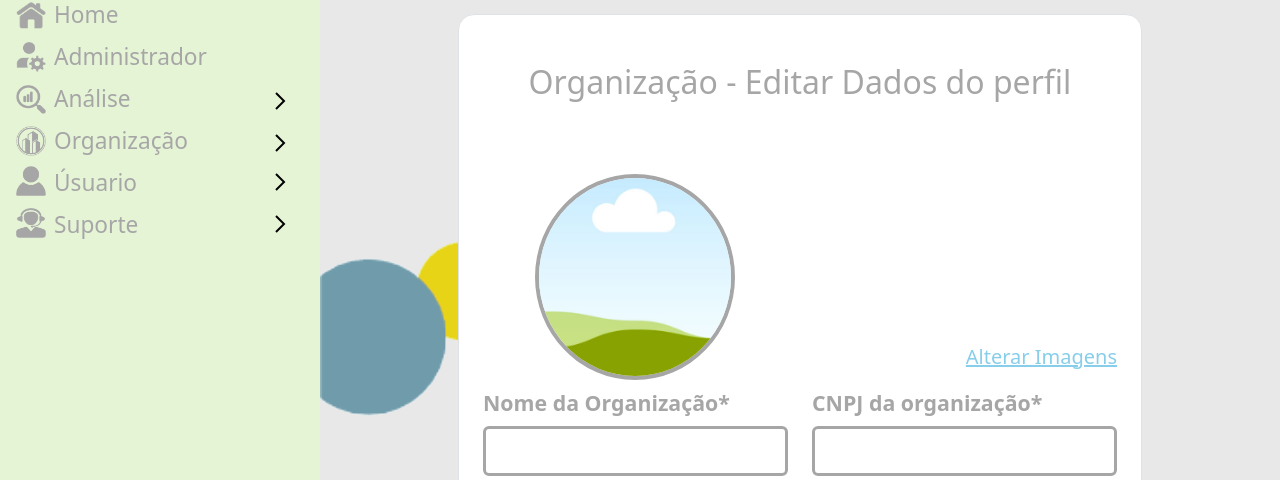
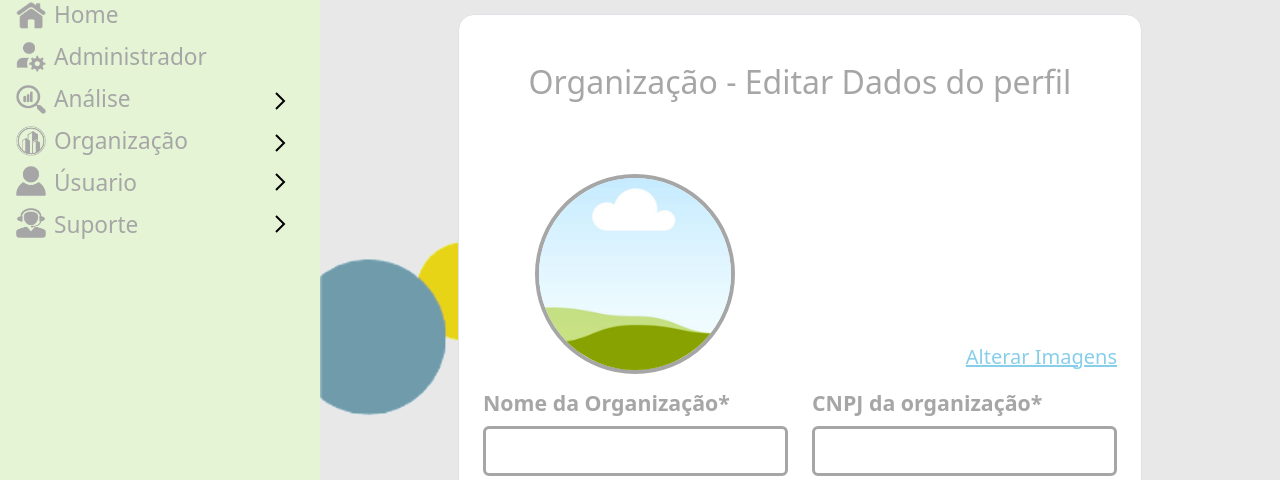
Before and after one commit to Bruno2yah/ColaAi, a PHP site: the page made by Adm/Dados Perfil/register.php in a window 1280 px wide. Shown: the part 230-710 px from the top of the page. Run offline with PHP 8.4, Linux system fonts and the light colour scheme; some libraries are stand-ins or nearby versions.

Commit message:
Register consertado

```diff
--- a/Adm/Dados Perfil/register.php
+++ b/Adm/Dados Perfil/register.php
@@ -66,12 +66,12 @@ if (!empty($_POST)) {
                 <h1 class="text-center mt-5 fs-2" style="color: #a6a6a6;">Organização - Editar Dados do perfil</h1>
                 <form method="post" action="process.php" enctype="multipart/form-data" class="needs-validation w-100 h-100 p-4" novalidate>
                 <input type="hidden" name="idOrganizacaoEvento" id="idOrganizacaoEvento" placeholder="id" value="<?= $id_Org ?>">
-                <input type="hidden" name="imagemOrganizacaoEvento" id="imagemOrganizacaoEvento" placeholder="nome foto" value="<?= $fotoPerfil_Org ?>">
+                <input type="hidden" name="imagemOrganizacaoEvento" id="imagemOrganizacaoEvento" placeholder="nome foto" value="<?=$fotoPerfil_Org?>">
                 <input type="hidden" value="<?= $id_Org ? 'ATUALIZAR' : 'SALVAR' ?>" name="acao">
                     <div class="container-fluid w-100">
                         <div class="position-relative rounded">
-                            <!--<img src="../../img/Admin/eventoPadrao.png" alt="" style="width: 850px; height: 200px; z-index:0;" class="bannerOrg img-fluid ms-auto me-auto rounded rounded-4 position-absolute z-0">-->
-                            <img src="../../img/Admin/<?= $fotoPerfil_Org!=""?$fotoPerfil_Org:'userPadrao.png';?>" alt="foto da Org" class="pfpIconOrg position-absolute img-fluid" >
+                            <!-- <img src="../../img/Admin/eventoPadrao.png" alt="" style="width: 850px; height: 200px; z-index:0;" class="bannerOrg img-fluid ms-auto me-auto rounded rounded-4 position-absolute z-0"> -->
+                            <img id = "preview" src="../../img/Organizacao/<?=$fotoPerfil_Org!=""?$fotoPerfil_Org:'userPadrao.png';?>" alt="foto da Org" class="pfpIconOrg position-absolute img-fluid " style="width: 200px; height: 200px" >
                         </div>
                     </div>
 
--- a/Adm/UserAdm/register.php
+++ b/Adm/UserAdm/register.php
@@ -66,7 +66,7 @@ if (!empty($_POST)) {
         ?>
           <form method="post" action="process.php" enctype="multipart/form-data" class="needs-validation w-100 h-100" novalidate>
             <input type="hidden" name="idAdmin" id="idAdmin" placeholder="id" value="<?= $id_Admin ?>">
-            <input type="hidden" name="fotoPerfilAdmin" id="fotoPerfilAdmin" placeholder="nome foto" value="<?= $imagem_Admin ?>">
+            <input type="text" name="fotoPerfilAdmin" id="fotoPerfilAdmin" placeholder="nome foto" value="<?= $imagem_Admin ?>">
             <input type="hidden" value="<?= $id_Admin ? 'ATUALIZAR' : 'SALVAR' ?>" name="acao">
             <div class="w-100 h-100 row d-flex p-2">
               <div class="col-md-4 text-center justify-content-center align-self-start d-flex flex-column">
```
Also changed, not shown: img/Admin/2ae6b30e3edbeb47c6af0c4d97103cad.jpg, img/Admin/396cf04b94a9d1f729a1f04435dc6a35.jpg (added), img/Organizacao/39fdba4cba7633ab6c1010d6f6a287f9.jpg (added), img/Organizacao/e-mail.png (renamed from img/Organização/e-mail.png), img/Organizacao/icon-tel.png (renamed from img/Organização/icon-tel.png), img/Organizacao/userPadrao.png (added).
